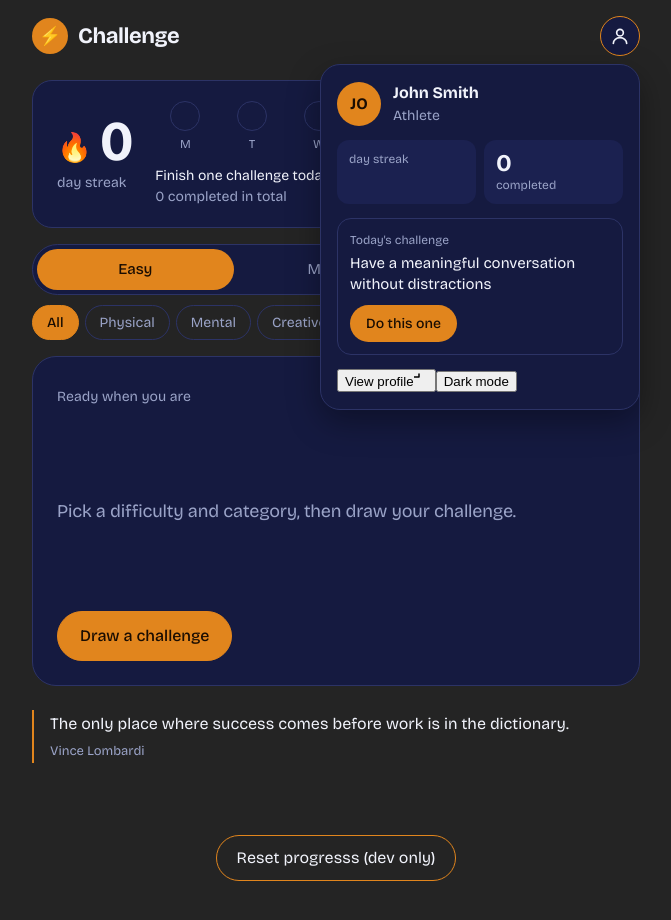
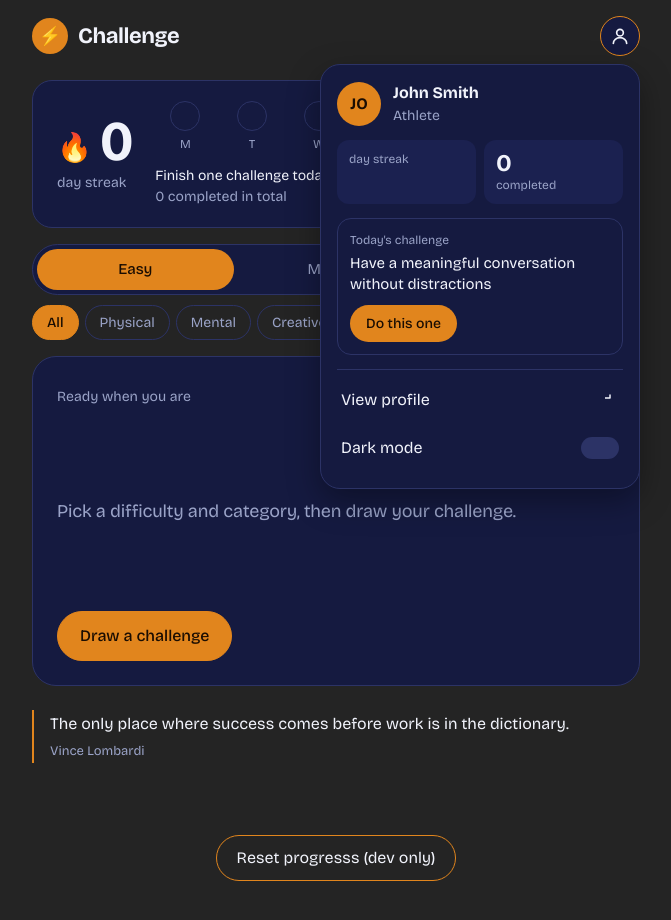
Before and after one commit to robertoandino/challenge-me, a React (Vite) app: page / in a window 1280 px wide. Both pictures are taken after a click on the button "Profile menu". Shown: the top 920 px of the page, without its empty margins (304-975 px from the left). Built offline with nearby package versions, Linux system fonts and the light colour scheme.

Commit message:
Updating profileMenu css

```diff
--- a/src/components/ProfileMenu/ProfileMenu.css
+++ b/src/components/ProfileMenu/ProfileMenu.css
@@ -128,3 +128,39 @@
     border-radius: 999px;
     cursor: pointer;
 }
+
+/* Actions */
+.pm-list {
+    display: flex;
+    flex-direction: column;
+    border-top: 1px solid var(--cm-line);
+    padding-top: 6px;
+}
+
+.pm-item {
+    display: flex;
+    align-items: center;
+    justify-content: space-between;
+    width: 100%;
+    padding: 12px 4px;
+    font: inherit;
+    color: inherit;
+    text-align: left;
+    background: none;
+    border: 0;
+    border-radius: 10px;
+    cursor: pointer;
+}
+
+.pm-item:hover {
+    color: var(--cm-accent);
+}
+
+.pm-switch {
+    position: relative;
+    width: 38px;
+    height: 22px;
+    background: var(--cm-line);
+    border-radius: 999px;
+    transition: background-color 0.2s;
+}
```
